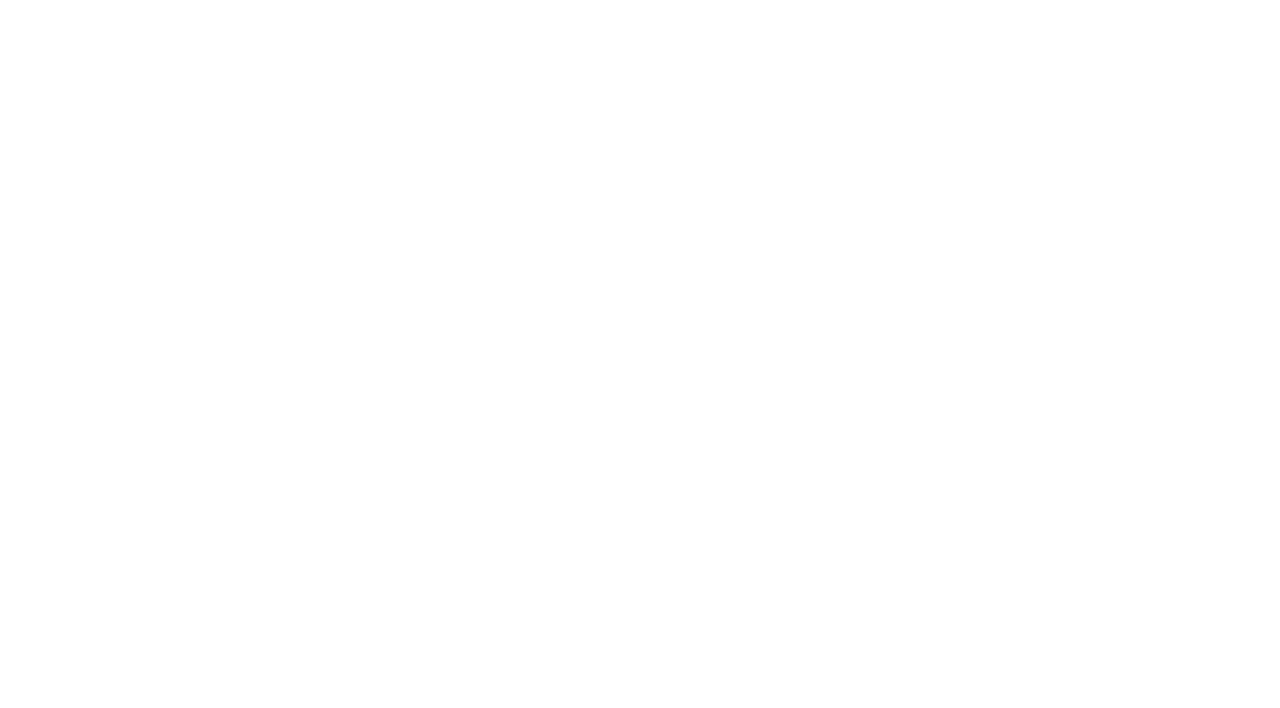
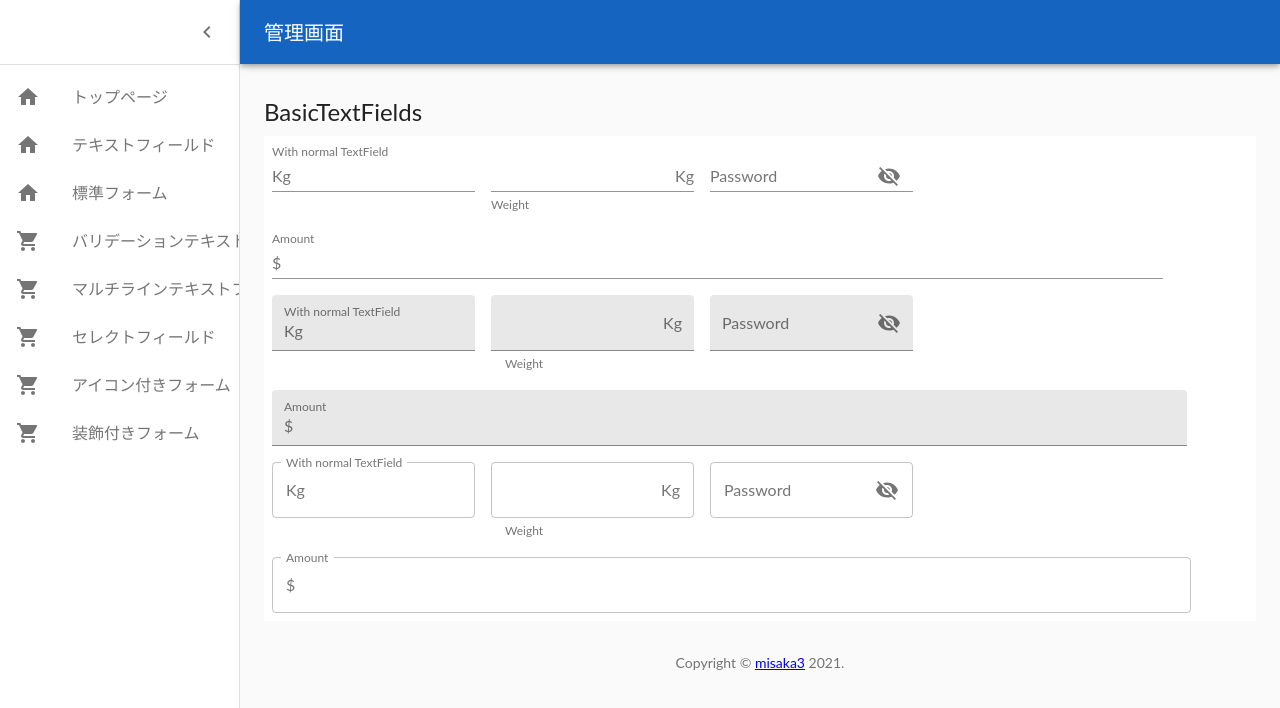
Before and after one commit to misaka3/react-typescript-template, a React (Create React App) app: page /input_adornments in a window 1280 px wide. Shown: the top 708 px of the page. Built offline with nearby package versions, Linux system fonts and the light colour scheme; the HTML template or start-up script is replaced by a standard one.

Commit message:
add InputAdornmentsPage.tsx

```diff
--- a/src/App.tsx
+++ b/src/App.tsx
@@ -9,6 +9,7 @@ import ValidationTextFieldsPage from "./components/pages/ValidationTextFieldsPag
 import MultilineTextFieldsPage from "./components/pages/MultilineTextFieldsPage";
 import SelectTextFieldsPage from "./components/pages/SelectTextFieldsPage";
 import InputWithIconPage from "./components/pages/InputWithIconPage";
+import InputAdornmentsPage from "./components/pages/InputAdornmentsPage";
 
 const App: React.FC = () => {
   return (
@@ -21,6 +22,7 @@ const App: React.FC = () => {
         <Route path="/multiline_text_fields" component={MultilineTextFieldsPage} exact />
         <Route path="/select_text_fields" component={SelectTextFieldsPage} exact />
         <Route path="/input_with_icon" component={InputWithIconPage} exact />
+        <Route path="/input_adornments" component={InputAdornmentsPage} exact />
         <Route path="/" component={HomePage} exact />
       </Switch>
     </Router>
--- /dev/null
+++ b/src/components/pages/InputAdornmentsPage.tsx
@@ -0,0 +1,235 @@
+import React from 'react';
+import clsx from 'clsx';
+import { makeStyles, Theme, createStyles } from '@material-ui/core/styles';
+import IconButton from '@material-ui/core/IconButton';
+import Input from '@material-ui/core/Input';
+import FilledInput from '@material-ui/core/FilledInput';
+import OutlinedInput from '@material-ui/core/OutlinedInput';
+import InputLabel from '@material-ui/core/InputLabel';
+import InputAdornment from '@material-ui/core/InputAdornment';
+import FormHelperText from '@material-ui/core/FormHelperText';
+import FormControl from '@material-ui/core/FormControl';
+import TextField from '@material-ui/core/TextField';
+import Visibility from '@material-ui/icons/Visibility';
+import VisibilityOff from '@material-ui/icons/VisibilityOff';
+import GenericTemplate from "../templates/GenericTemplate";
+
+const useStyles = makeStyles((theme: Theme) =>
+  createStyles({
+    root: {
+      display: 'flex',
+      flexWrap: 'wrap',
+      backgroundColor: "#ffffff",
+    },
+    margin: {
+      margin: theme.spacing(1),
+    },
+    withoutLabel: {
+      marginTop: theme.spacing(3),
+    },
+    textField: {
+      width: '25ch',
+    },
+  }),
+);
+
+interface State {
+  amount: string;
+  password: string;
+  weight: string;
+  weightRange: string;
+  showPassword: boolean;
+}
+
+export default function InputAdornments() {
+  const classes = useStyles();
+  const [values, setValues] = React.useState<State>({
+    amount: '',
+    password: '',
+    weight: '',
+    weightRange: '',
+    showPassword: false,
+  });
+
+  const handleChange = (prop: keyof State) => (event: React.ChangeEvent<HTMLInputElement>) => {
+    setValues({ ...values, [prop]: event.target.value });
+  };
+
+  const handleClickShowPassword = () => {
+    setValues({ ...values, showPassword: !values.showPassword });
+  };
+
+  const handleMouseDownPassword = (event: React.MouseEvent<HTMLButtonElement>) => {
+    event.preventDefault();
+  };
+
+  return (
+    <GenericTemplate title="BasicTextFields">
+      <div className={classes.root}>
+        <div>
+          <TextField
+            label="With normal TextField"
+            id="standard-start-adornment"
+            className={clsx(classes.margin, classes.textField)}
+            InputProps={{
+              startAdornment: <InputAdornment position="start">Kg</InputAdornment>,
+            }}
+          />
+          <FormControl className={clsx(classes.margin, classes.withoutLabel, classes.textField)}>
+            <Input
+              id="standard-adornment-weight"
+              value={values.weight}
+              onChange={handleChange('weight')}
+              endAdornment={<InputAdornment position="end">Kg</InputAdornment>}
+              aria-describedby="standard-weight-helper-text"
+              inputProps={{
+                'aria-label': 'weight',
+              }}
+            />
+            <FormHelperText id="standard-weight-helper-text">Weight</FormHelperText>
+          </FormControl>
+          <FormControl className={clsx(classes.margin, classes.textField)}>
+            <InputLabel htmlFor="standard-adornment-password">Password</InputLabel>
+            <Input
+              id="standard-adornment-password"
+              type={values.showPassword ? 'text' : 'password'}
+              value={values.password}
+              onChange={handleChange('password')}
+              endAdornment={
+                <InputAdornment position="end">
+                  <IconButton
+                    aria-label="toggle password visibility"
+                    onClick={handleClickShowPassword}
+                    onMouseDown={handleMouseDownPassword}
+                  >
+                    {values.showPassword ? <Visibility /> : <VisibilityOff />}
+                  </IconButton>
+                </InputAdornment>
+              }
+            />
+          </FormControl>
+          <FormControl fullWidth className={classes.margin}>
+            <InputLabel htmlFor="standard-adornment-amount">Amount</InputLabel>
+            <Input
+              id="standard-adornment-amount"
+              value={values.amount}
+              onChange={handleChange('amount')}
+              startAdornment={<InputAdornment position="start">$</InputAdornment>}
+            />
+          </FormControl>
+        </div>
+        <div>
+          <TextField
+            label="With normal TextField"
+            id="filled-start-adornment"
+            className={clsx(classes.margin, classes.textField)}
+            InputProps={{
+              startAdornment: <InputAdornment position="start">Kg</InputAdornment>,
+            }}
+            variant="filled"
+          />
+          <FormControl className={clsx(classes.margin, classes.textField)} variant="filled">
+            <FilledInput
+              id="filled-adornment-weight"
+              value={values.weight}
+              onChange={handleChange('weight')}
+              endAdornment={<InputAdornment position="end">Kg</InputAdornment>}
+              aria-describedby="filled-weight-helper-text"
+              inputProps={{
+                'aria-label': 'weight',
+              }}
+            />
+            <FormHelperText id="filled-weight-helper-text">Weight</FormHelperText>
+          </FormControl>
+          <FormControl className={clsx(classes.margin, classes.textField)} variant="filled">
+            <InputLabel htmlFor="filled-adornment-password">Password</InputLabel>
+            <FilledInput
+              id="filled-adornment-password"
+              type={values.showPassword ? 'text' : 'password'}
+              value={values.password}
+              onChange={handleChange('password')}
+              endAdornment={
+                <InputAdornment position="end">
+                  <IconButton
+                    aria-label="toggle password visibility"
+                    onClick={handleClickShowPassword}
+                    onMouseDown={handleMouseDownPassword}
+                    edge="end"
+                  >
+                    {values.showPassword ? <Visibility /> : <VisibilityOff />}
+                  </IconButton>
+                </InputAdornment>
+              }
+            />
+          </FormControl>
+          <FormControl fullWidth className={classes.margin} variant="filled">
+            <InputLabel htmlFor="filled-adornment-amount">Amount</InputLabel>
+            <FilledInput
+              id="filled-adornment-amount"
+              value={values.amount}
+              onChange={handleChange('amount')}
+              startAdornment={<InputAdornment position="start">$</InputAdornment>}
+            />
+          </FormControl>
+        </div>
+        <div>
+          <TextField
+            label="With normal TextField"
+            id="outlined-start-adornment"
+            className={clsx(classes.margin, classes.textField)}
+            InputProps={{
+              startAdornment: <InputAdornment position="start">Kg</InputAdornment>,
+            }}
+            variant="outlined"
+          />
+          <FormControl className={clsx(classes.margin, classes.textField)} variant="outlined">
+            <OutlinedInput
+              id="outlined-adornment-weight"
+              value={values.weight}
+              onChange={handleChange('weight')}
+              endAdornment={<InputAdornment position="end">Kg</InputAdornment>}
+              aria-describedby="outlined-weight-helper-text"
+              inputProps={{
+                'aria-label': 'weight',
+              }}
+              labelWidth={0}
+            />
+            <FormHelperText id="outlined-weight-helper-text">Weight</FormHelperText>
+          </FormControl>
+          <FormControl className={clsx(classes.margin, classes.textField)} variant="outlined">
+            <InputLabel htmlFor="outlined-adornment-password">Password</InputLabel>
+            <OutlinedInput
+              id="outlined-adornment-password"
+              type={values.showPassword ? 'text' : 'password'}
+              value={values.password}
+              onChange={handleChange('password')}
+              endAdornment={
+                <InputAdornment position="end">
+                  <IconButton
+                    aria-label="toggle password visibility"
+                    onClick={handleClickShowPassword}
+                    onMouseDown={handleMouseDownPassword}
+                    edge="end"
+                  >
+                    {values.showPassword ? <Visibility /> : <VisibilityOff />}
+                  </IconButton>
+                </InputAdornment>
+              }
+              labelWidth={70}
+            />
+          </FormControl>
+          <FormControl fullWidth className={classes.margin} variant="outlined">
+            <InputLabel htmlFor="outlined-adornment-amount">Amount</InputLabel>
+            <OutlinedInput
+              id="outlined-adornment-amount"
+              value={values.amount}
+              onChange={handleChange('amount')}
+              startAdornment={<InputAdornment position="start">$</InputAdornment>}
+              labelWidth={60}
+            />
+          </FormControl>
+        </div>
+      </div>
+    </GenericTemplate>
+  );
+}
--- a/src/components/templates/GenericTemplate.tsx
+++ b/src/components/templates/GenericTemplate.tsx
@@ -266,6 +266,14 @@ const GenericTemplate: React.FC<GenericTemplateProps> = ({
                 <ListItemText primary="アイコン付きフォーム" />
               </ListItem>
             </Link>
+            <Link to="/input_adornments" className={classes.link}>
+              <ListItem button>
+                <ListItemIcon>
+                  <ShoppingCartIcon />
+                </ListItemIcon>
+                <ListItemText primary="装飾付きフォーム" />
+              </ListItem>
+            </Link>
           </List>
         </Drawer>
         <main className={classes.content}>
--- /dev/null
+++ b/src/react-app-env.d.ts
@@ -0,0 +1 @@
+/// <reference types="react-scripts" />
```
